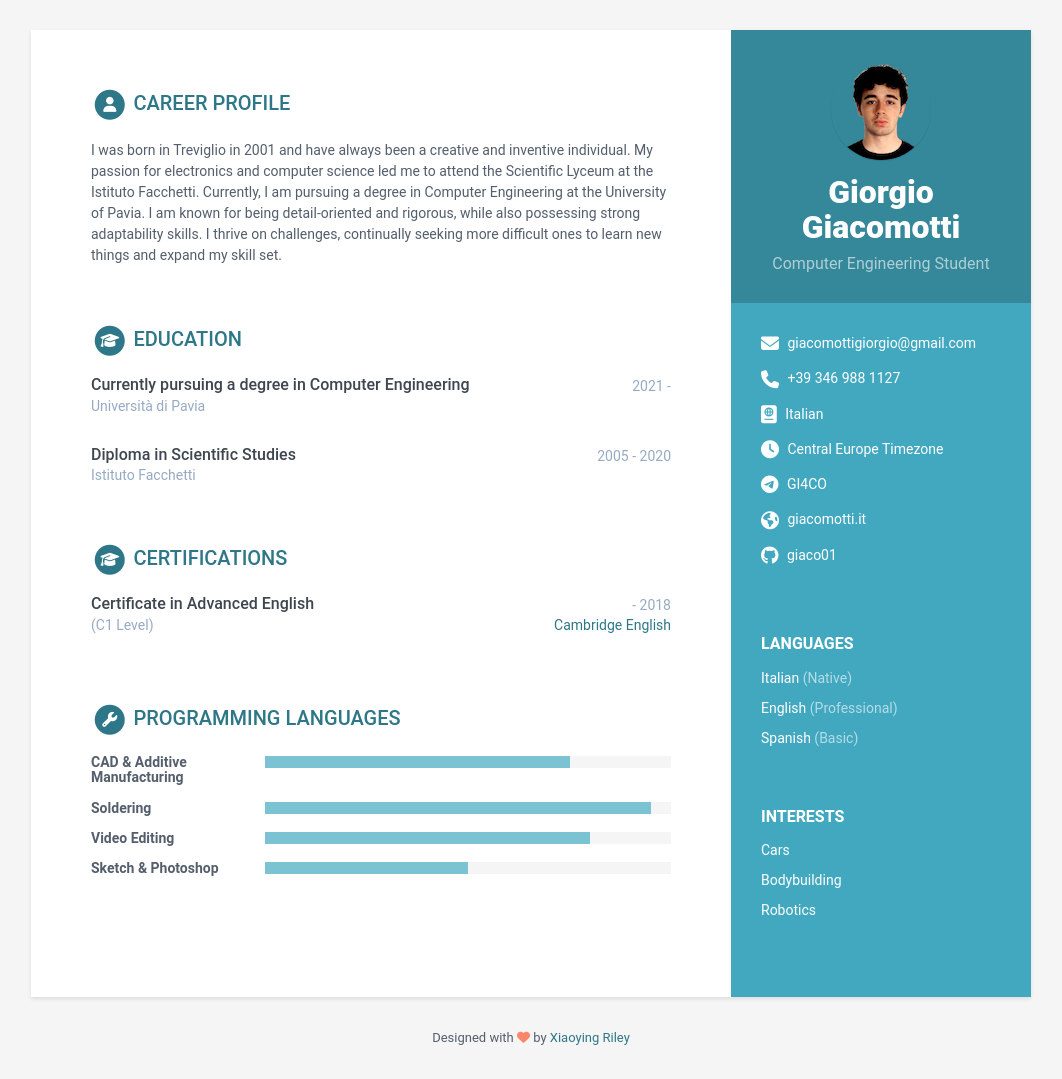
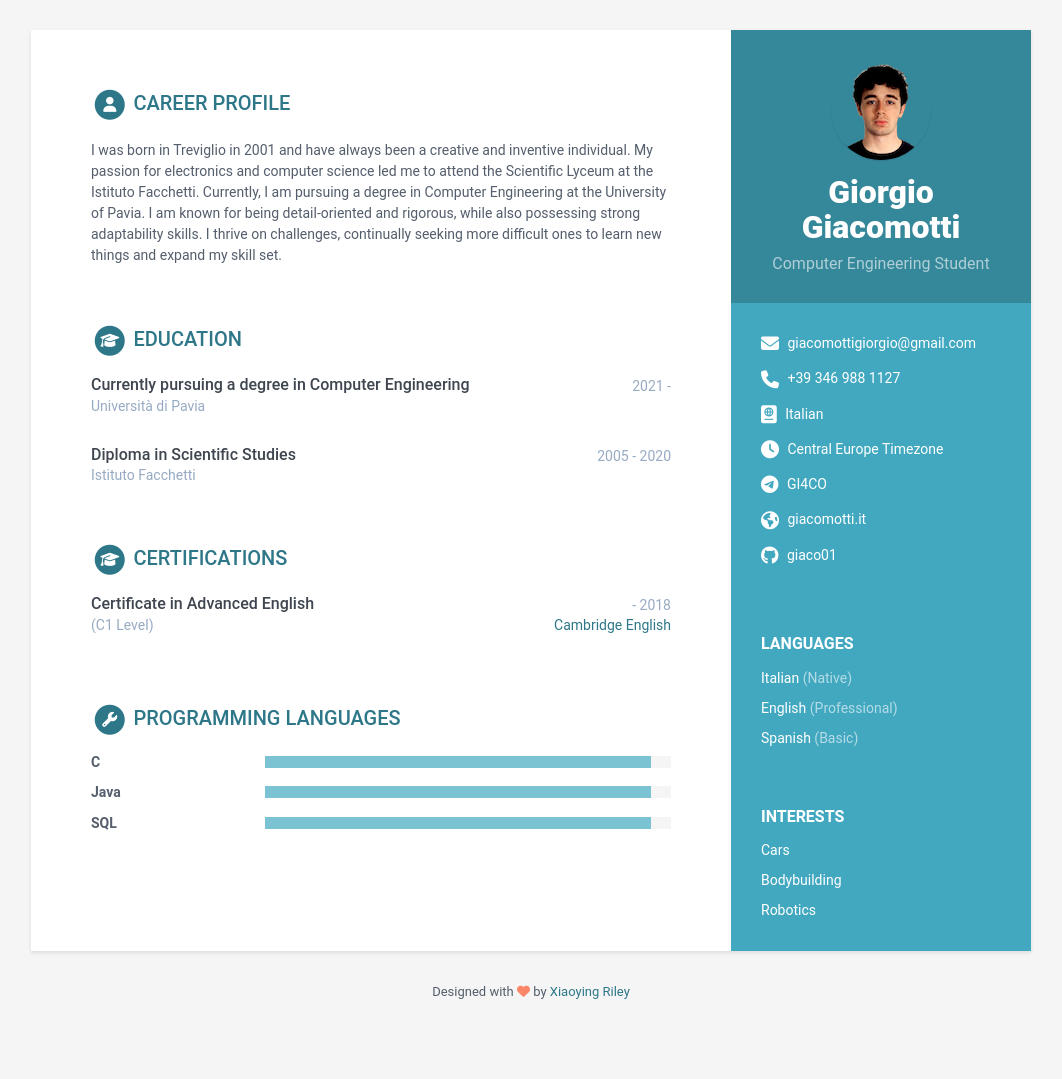
Before and after one commit to giaco01/giaco01.github.io, a Jekyll site: the page built from index.html, in a window 1280 px wide. Shown: the whole page, without its empty margins (109-1171 px from the left). Built offline with Jekyll 4.4.1, drawn with Linux system fonts in a browser that asks for light colours; after the commit the page ends 1033 px from its top, so only the background shows below that.

Commit message:
Update data.yml

```diff
--- a/_data/data.yml
+++ b/_data/data.yml
@@ -112,28 +112,6 @@ skills:
       - name: SQL
         level: 95%
 
-    toolset:
-      - name: MacOS, Windows, Linux
-        level: 95%
-
-      - name: Java, C, SQL
-        level: 95%
-
-      - name: Microsoft Office & G-Suite
-        level: 85%
-
-    toolset:
-      - name: CAD & Additive Manufacturing
-        level: 75%
-
-      - name: Soldering
-        level: 95%
-
-      - name: Video Editing
-        level: 80%
-
-      - name: Sketch & Photoshop
-        level: 50%
 
 footer: >
     Designed with <i class="fas fa-heart"></i> by <a href="http://themes.3rdwavemedia.com" target="_blank" rel="nofollow">Xiaoying Riley</a>
```
